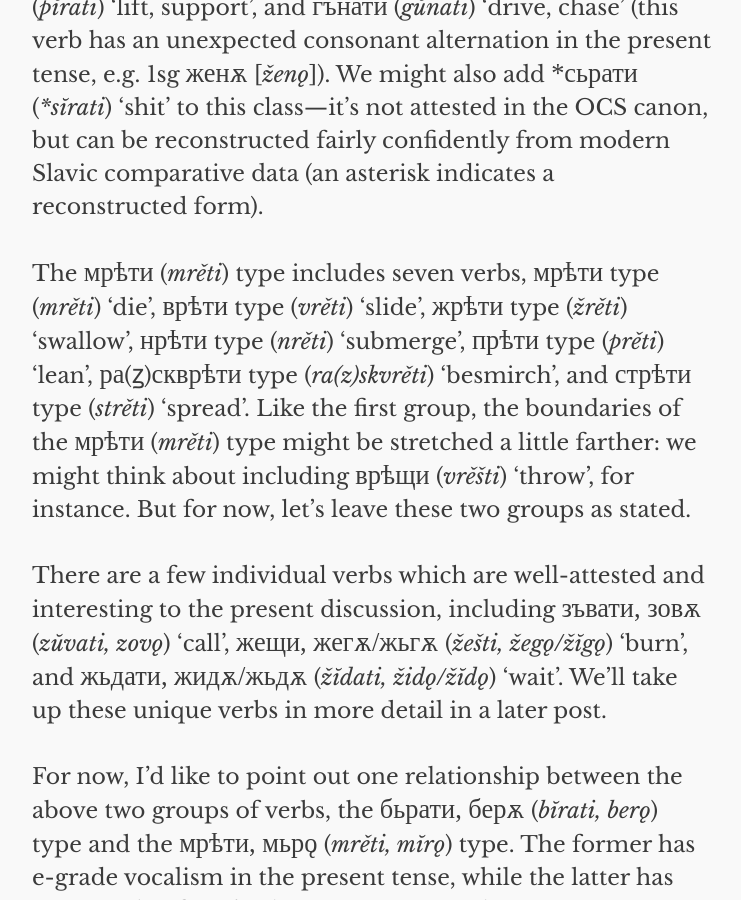
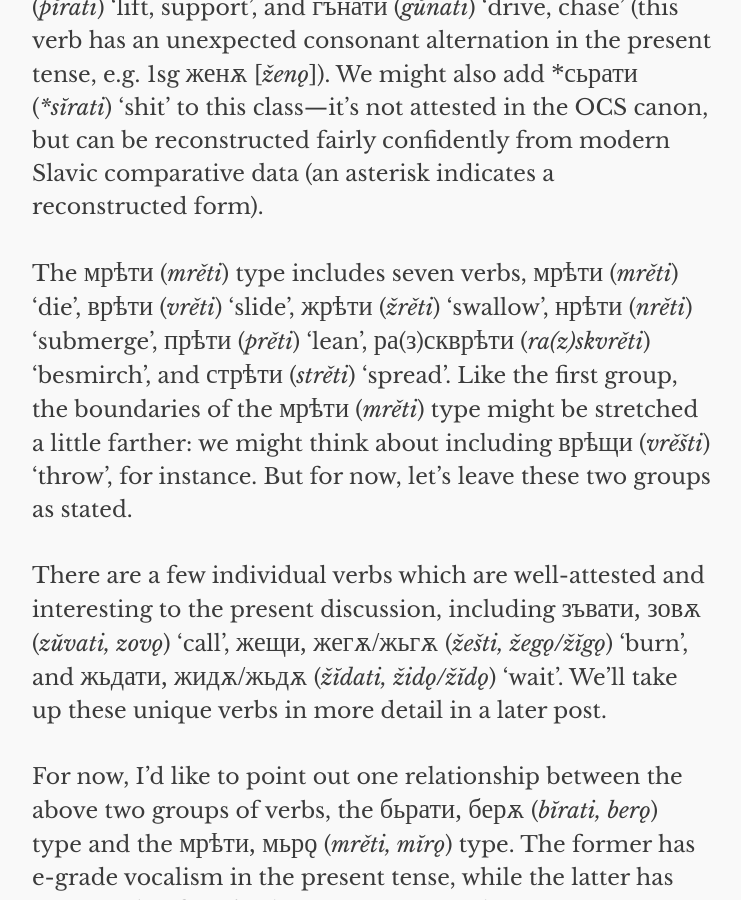
Before and after one commit to menzenski/menzenski.github.io, a Jekyll site: the page built from _posts/2015-02-04-Making-Sense-Of-Ablaut.md, in a window 1280 px wide and 900 px high, scrolled down 1790 px. Shown: the whole window, without its empty margins (268-1009 px from the left). Built offline with Jekyll 4.4.1, drawn with Linux system fonts in a browser that asks for light colours; comment, search, counter and statistics services are not loaded.

Commit message:
more typos

```diff
--- a/_posts/2015-02-04-Making-Sense-Of-Ablaut.md
+++ b/_posts/2015-02-04-Making-Sense-Of-Ablaut.md
@@ -13,7 +13,7 @@
 
 In Old Church Slavic, the oldest attested Slavic language, the <span class="ocs">бьрати</span> (<span class="trans">bĭrati</span>) type includes four attested verbs, <span class="ocs">бьрати</span> (<span class="trans">bĭrati</span>) 'gather', <span class="ocs">дьрати</span> (<span class="trans">dĭrati</span>) 'scrape, strip, flay', <span class="ocs">пьрати</span> (<span class="trans">pĭrati</span>) 'lift, support', and <span class="ocs">гънати</span> (<span class="trans">gŭnati</span>) 'drive, chase' (this verb has an unexpected consonant alternation in the present tense, e.g. 1sg <span class="ocs">женѫ</span> [<span class="trans">ženǫ</span>]). We might also add <span class="ocs">\*сьрати</span> (<span class="trans">\*sĭrati</span>) 'shit' to this class—it's not attested in the OCS canon, but can be reconstructed fairly confidently from modern Slavic comparative data (an asterisk indicates a reconstructed form).
 
-The <span class="ocs">мрѣти</span> (<span class="trans">mrěti</span>) type includes seven verbs, <span class="ocs">мрѣти</span> type (<span class="trans">mrěti</span>) 'die', <span class="ocs">врѣти</span> type (<span class="trans">vrěti</span>) 'slide', <span class="ocs">жрѣти</span> type (<span class="trans">žrěti</span>) 'swallow', <span class="ocs">нрѣти</span> type (<span class="trans">nrěti</span>) 'submerge', <span class="ocs">прѣти</span> type (<span class="trans">prěti</span>) 'lean', <span class="ocs">ра</span>(<span class="ocs">ꙁ</span>)<span class="ocs">скврѣти</span> type (<span class="trans">ra(z)skvrěti</span>) 'besmirch', and <span class="ocs">стрѣти</span> type (<span class="trans">strěti</span>) 'spread'. Like the first group, the boundaries of the <span class="ocs">мрѣти</span> (<span class="trans">mrěti</span>) type might be stretched a little farther: we might think about including <span class="ocs">врѣщи</span> (<span class="trans">vrěšti</span>) 'throw', for instance. But for now, let's leave these two groups as stated.
+The <span class="ocs">мрѣти</span> (<span class="trans">mrěti</span>) type includes seven verbs, <span class="ocs">мрѣти</span> (<span class="trans">mrěti</span>) 'die', <span class="ocs">врѣти</span> (<span class="trans">vrěti</span>) 'slide', <span class="ocs">жрѣти</span> (<span class="trans">žrěti</span>) 'swallow', <span class="ocs">нрѣти</span> (<span class="trans">nrěti</span>) 'submerge', <span class="ocs">прѣти</span> (<span class="trans">prěti</span>) 'lean', <span class="ocs">ра</span>(<span class="ocs">з</span>)<span class="ocs">скврѣти</span> (<span class="trans">ra(z)skvrěti</span>) 'besmirch', and <span class="ocs">стрѣти</span> (<span class="trans">strěti</span>) 'spread'. Like the first group, the boundaries of the <span class="ocs">мрѣти</span> (<span class="trans">mrěti</span>) type might be stretched a little farther: we might think about including <span class="ocs">врѣщи</span> (<span class="trans">vrěšti</span>) 'throw', for instance. But for now, let's leave these two groups as stated.
 
 There are a few individual verbs which are well-attested and interesting to the present discussion, including <span class="ocs">зъвати, зовѫ</span> (<span class="trans">zŭvati, zovǫ</span>) 'call', <span class="ocs">жещи, жегѫ/жьгѫ</span> (<span class="trans">žešti, žegǫ/žĭgǫ</span>) 'burn', and <span class="ocs">жьдати, жидѫ/жьдѫ</span> (<span class="trans">žĭdati, židǫ/žĭdǫ</span>) 'wait'. We'll take up these unique verbs in more detail in a later post.
 
```
